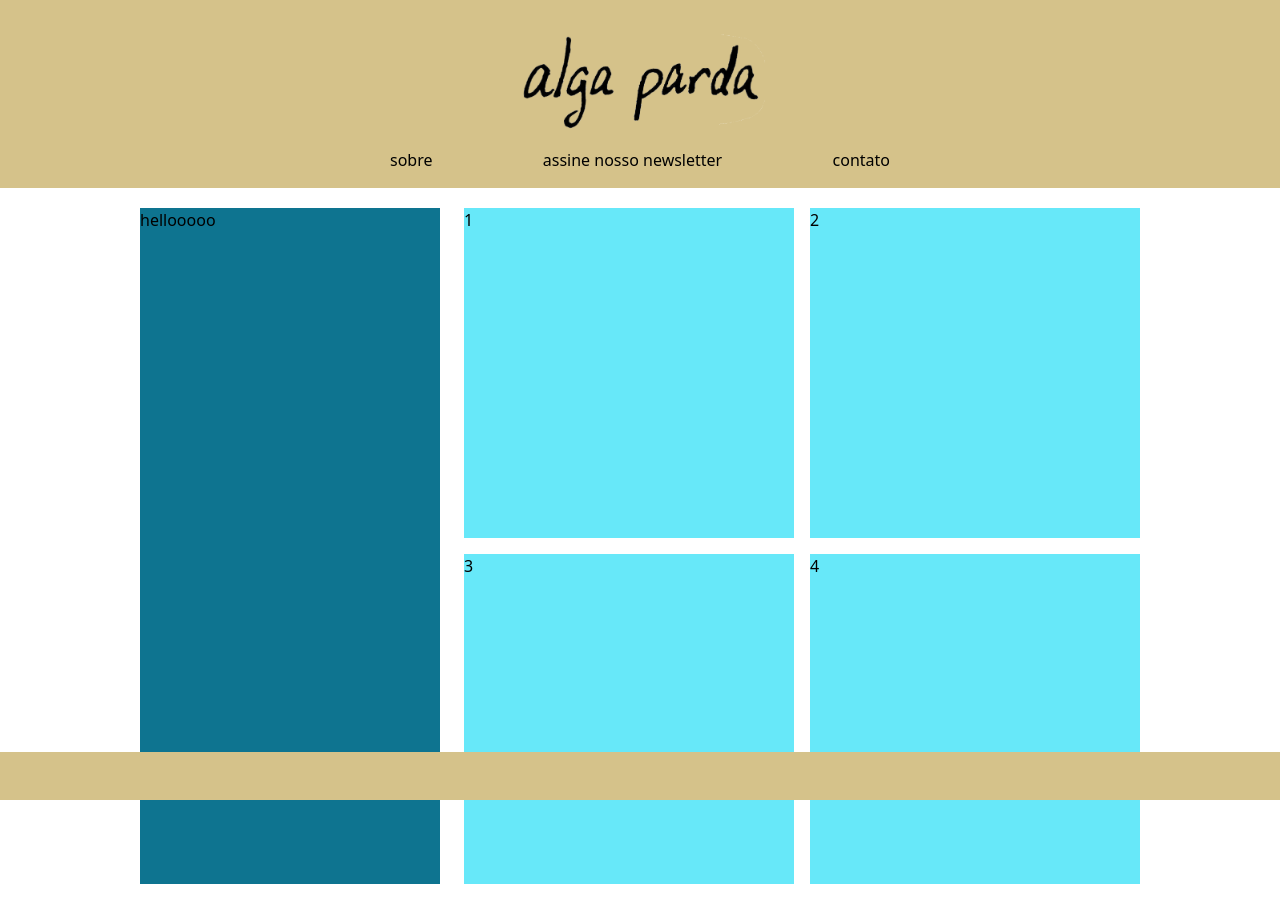
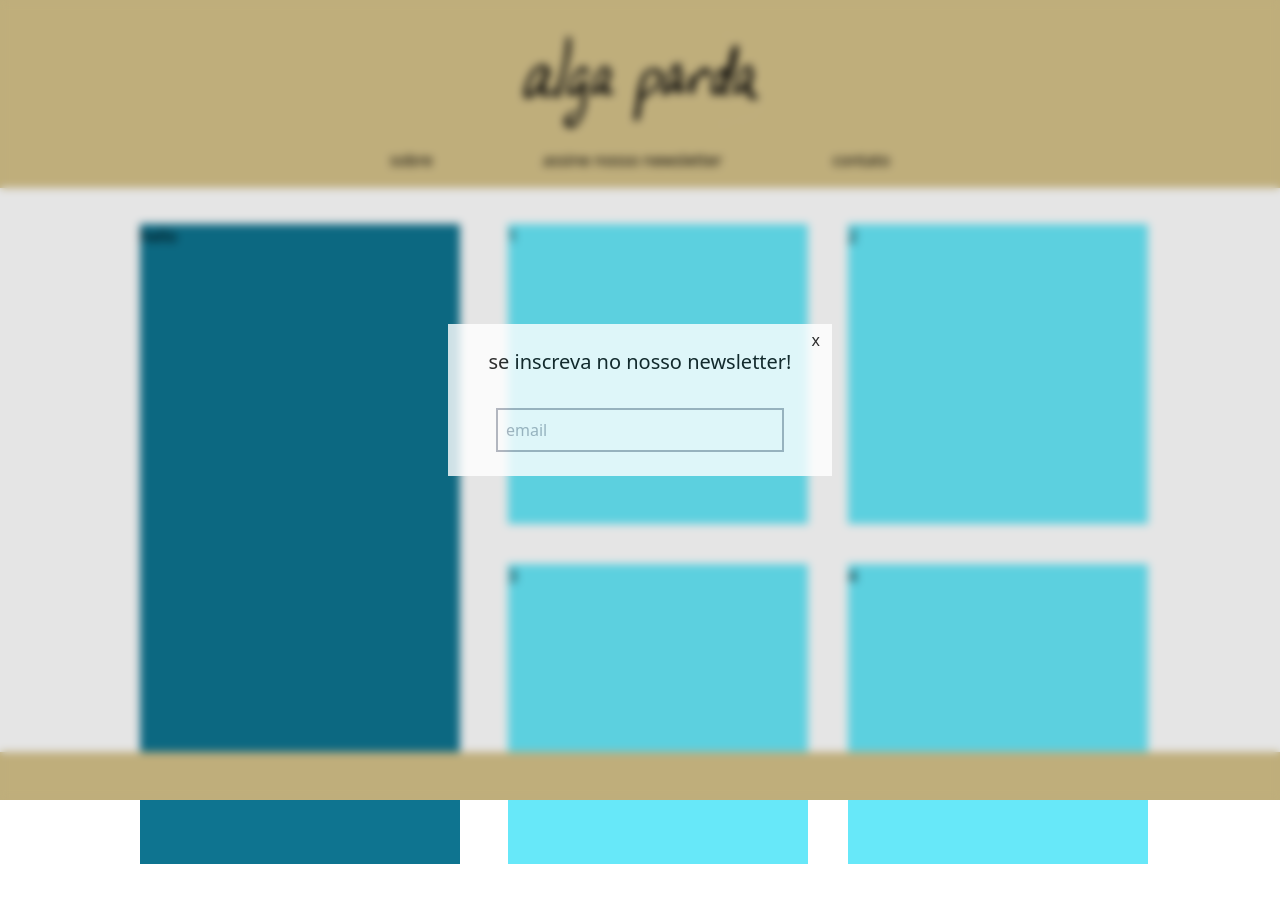
Before and after one commit to alga-parda/alga-parda, a Next.js app: page / in a window 1280 px wide. Both pictures are taken after a click on the button "assine nosso newsletter". Shown: the top 922 px of the page. Built offline with nearby package versions, Linux system fonts and the light colour scheme.

Commit message:
feat: modal & about + contact page

```diff
--- a/app/contato/page.js
+++ b/app/contato/page.js
@@ -7,7 +7,10 @@ export const metadata = {
 export default function Contato() {
     return (
         <Main>
-
+            <div className="absolute top-56">
+                <h1 className="text-4xl">fala com o pai/a mãe</h1>
+                <p className="text-sm mt-8">emailfoda@gmail.com</p>
+            </div>
         </Main>
     );
 }
--- a/app/page.js
+++ b/app/page.js
@@ -1,18 +1,19 @@
 import Main from "@/components/Main";
 
 export default function Home() {
+
   return (
       <Main>
-        <div className="absolute top-52 pb-16 flex flex-row">
-          <div className="bg-cyan-700 h-[676px] w-[300px]">
-            hellooooo
+        <div className="absolute top-56 pb-16 flex flex-row">
+          <div className="bg-cyan-700 h-[640px] w-[320px]">
+            hello
           </div>
 
-          <div className="grid grid-cols-2 ml-6 gap-4">
-            <div className="w-[330px] h-[330px] bg-cyan-300">1</div>
-            <div className="w-[330px] h-[330px] bg-cyan-300">2</div>
-            <div className="w-[330px] h-[330px] bg-cyan-300">3</div>
-            <div className="w-[330px] h-[330px] bg-cyan-300">4</div>
+          <div className="grid grid-cols-2 ml-12 gap-10">
+            <div className="w-[300px] h-[300px] bg-cyan-300">1</div>
+            <div className="w-[300px] h-[300px] bg-cyan-300">2</div>
+            <div className="w-[300px] h-[300px] bg-cyan-300">3</div>
+            <div className="w-[300px] h-[300px] bg-cyan-300">4</div>
           </div>
         </div>
       </Main>
--- a/app/sobre/page.js
+++ b/app/sobre/page.js
@@ -7,7 +7,10 @@ export const metadata = {
 export default function Sobre() {
     return (
         <Main>
-
+            <div className="absolute top-56">
+                <h1 className="text-4xl">quem somos</h1>
+                <p className="text-sm mt-8">coletivo artístico, rj, 2024-</p>
+            </div>
         </Main>
     );
 }
--- a/components/Footer.js
+++ b/components/Footer.js
@@ -1,7 +1,7 @@
 export default function Footer() {
     return (
         <footer className="fixed bottom-0 w-full h-12 bg-algae">
-            <span className=""></span>
+
         </footer>
     )
 }
--- a/components/Header.js
+++ b/components/Header.js
@@ -1,15 +1,23 @@
 'use client'
 
 import { useRouter } from "next/navigation";
+import { useState } from "react";
 import Image from "next/image";
 import logo from "../public/alga-parda.png"
+import NewsModal from "./NewsModal";
 
 export default function Header() {
     const router = useRouter();
 
+    const [newsModalOpen, setNewsModalOpen] = useState(false)
+
+    function handleClose() {
+        setNewsModalOpen(!newsModalOpen)
+    }
+
     return (
-    <div className="fixed z-10 top-0 h-1/2 w-full">
-        <header className="bg-algae">
+    <header className="fixed z-10 top-0 h-1/2 w-full">
+        <div className="bg-algae">
             <Image
                 alt="alga parda logo"
                 src={logo}
@@ -27,13 +35,21 @@ export default function Header() {
                     type="button"
                     onClick={() => router.push('/sobre')}
                 >sobre</button>
-                <button>assine nosso newsletter</button>
+                <button
+                    type="button"
+                    onClick={handleClose}
+                >assine nosso newsletter</button>
                 <button
                     type="button"
                     onClick={() => router.push('/contato')}
                 >contato</button>
             </div>
-        </header>
-    </div>
+        </div>
+
+        <NewsModal
+            isOpen={newsModalOpen}
+            onClose={handleClose}
+        />
+    </header>
     )
 }
--- a/components/Main.js
+++ b/components/Main.js
@@ -3,8 +3,8 @@ import React from "react";
 export default function Main(props) {
     const { children } = props;
     return (
-        <main className="container mx-auto w-[1000px] h-[600px]">
+        <div className="container mx-auto w-[1000px] h-[600px]">
             {children}
-        </main>
+        </div>
     )
 }
--- /dev/null
+++ b/components/NewsModal.js
@@ -0,0 +1,47 @@
+import React, { useEffect } from "react";
+
+const NewsModal = ({ isOpen, onClose }) => {
+    //close modal on esc key press
+    useEffect(() => {
+        const closeOnEscapeKey = (e) =>
+            e.key === 'Escape' ? onClose() : null;
+        document.body.addEventListener('keydown', closeOnEscapeKey);
+        return () => {
+            document.body.removeEventListener('keydown', closeOnEscapeKey);
+        };
+    }, [onClose])
+
+    //disable scroll on modal load
+    useEffect(() => {
+        document.body.style.overflow = 'hidden';
+        return () => {
+            document.body.style.overflow = 'unset';
+        }
+    }, [isOpen])
+
+    if (!isOpen) return null
+
+    return (
+        <div className="fixed inset-0 z-50 bg-black bg-opacity-10 backdrop-blur-sm flex justify-center items-center">
+            <div className="absolute max-h-[300px] w-full max-w-sm bg-black opacity-80">
+                <div className="relative z-10 overflow-y-auto bg-white p-6">
+                    <button
+                        className="absolute right-3 top-1"
+                        type="button"
+                        onClick={onClose}
+                    >x</button>
+                    <div className="flex justify-center text-xl">se inscreva no nosso newsletter!</div>
+                    <div className="flex justify-center">
+                        <input
+                            className="mt-8 p-2 w-72 opacity-90 border-2 border-gray-400"
+                            type="email"
+                            placeholder="email"
+                        ></input>
+                    </div>
+                </div>
+            </div>
+        </div>
+        )
+    }
+
+export default NewsModal;
```
